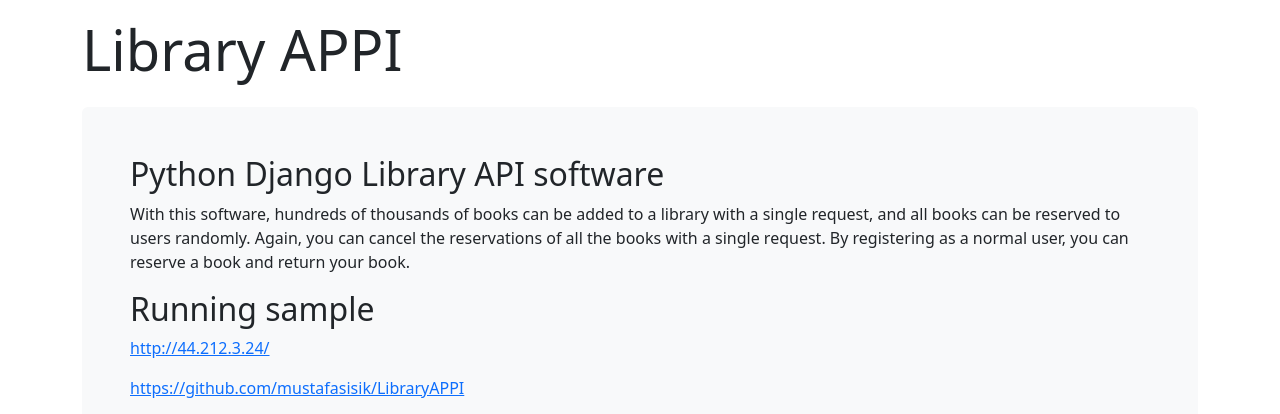
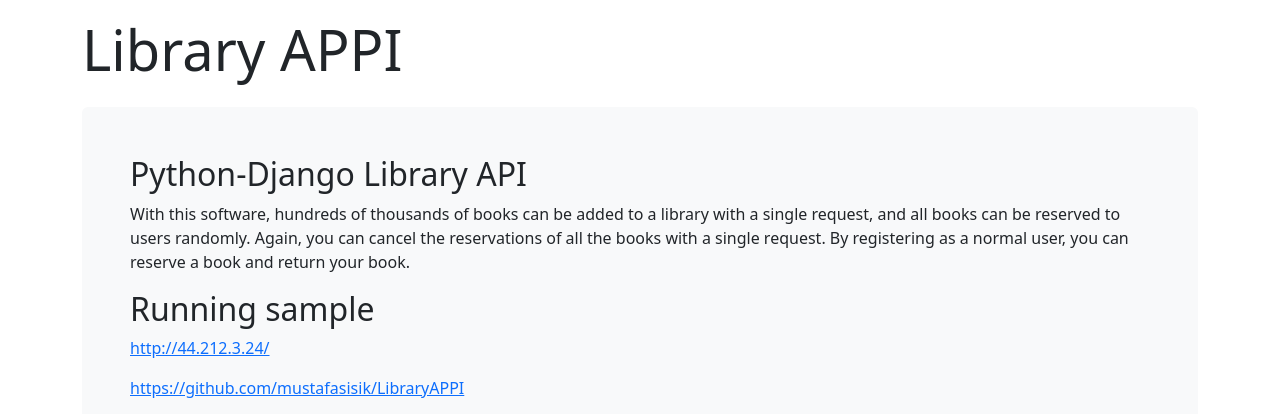
Before and after one commit to mustafasisik/LibraryAPPI, a Django app: page / in a window 1280 px wide. Shown: the top 414 px of the page. Run offline with Django 4.2, Linux system fonts and the light colour scheme; parts of the project's set-up code (start-up, migrations or seed data) failed here and were passed over.

Commit message:
Home Page Edited.

```diff
--- a/app/core/templates/index.html
+++ b/app/core/templates/index.html
@@ -11,7 +11,7 @@
   <h2 class="display-4">Library APPI</h2>
   <div class="mt-4 p-5 bg-light text-dark rounded">
 
-      <h2 id="python-django-library-api-software">Python Django Library API software</h2>
+      <h2 id="python-django-library-api-software">Python-Django Library API</h2>
       <p>With this software, hundreds of thousands of books can be added to a library with a single request, and all books can be reserved to users randomly. Again, you can cancel the reservations of all the books with a single request. By registering as a normal user, you can reserve a book and return your book.</p>
       <h2 id="running-sample">Running sample</h2>
       <p>
```
Also changed, not shown: README.md.
